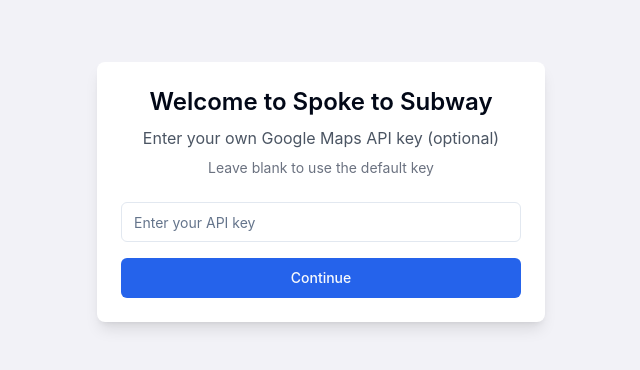
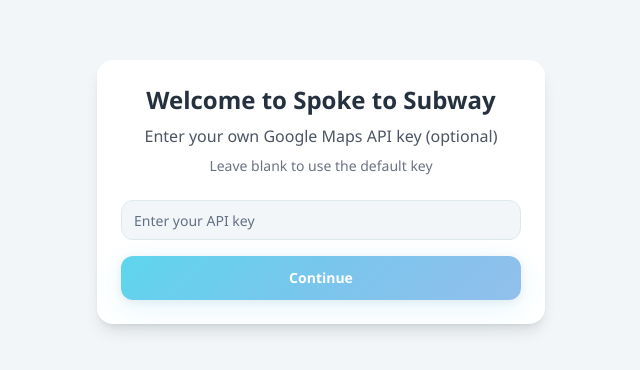
Before and after one commit to walshkang/transit-spoke-navigator, a React (Vite) app: page / in a window 1280 px wide. Shown: the part 208-578 px from the top of the page, without its empty margins (319-959 px from the left). Built offline with nearby package versions, Linux system fonts and the light colour scheme; no server answers.

Commit message:
Revamp UI with Frutiger Aero

```diff
--- a/src/components/ui/button.tsx
+++ b/src/components/ui/button.tsx
@@ -5,25 +5,25 @@ import { cva, type VariantProps } from "class-variance-authority"
 import { cn } from "@/lib/utils"
 
 const buttonVariants = cva(
-  "inline-flex items-center justify-center gap-2 whitespace-nowrap rounded-md text-sm font-medium ring-offset-background transition-colors focus-visible:outline-none focus-visible:ring-2 focus-visible:ring-ring focus-visible:ring-offset-2 disabled:pointer-events-none disabled:opacity-50 [&_svg]:pointer-events-none [&_svg]:size-4 [&_svg]:shrink-0",
+  "inline-flex items-center justify-center gap-2 whitespace-nowrap rounded-xl text-sm font-semibold transition-aero focus-visible:outline-none focus-visible:ring-2 focus-visible:ring-ring focus-visible:ring-offset-2 disabled:pointer-events-none disabled:opacity-50 [&_svg]:pointer-events-none [&_svg]:size-4 [&_svg]:shrink-0",
   {
     variants: {
       variant: {
-        default: "bg-primary text-primary-foreground hover:bg-primary/90",
+        default: "bg-gradient-aero text-primary-foreground shadow-aero hover:shadow-glow",
         destructive:
-          "bg-destructive text-destructive-foreground hover:bg-destructive/90",
+          "bg-destructive text-destructive-foreground hover:bg-destructive/90 shadow-aero",
         outline:
-          "border border-input bg-background hover:bg-accent hover:text-accent-foreground",
+          "border-2 border-primary/20 bg-background/50 backdrop-blur-sm hover:bg-primary/10 hover:border-primary/40",
         secondary:
-          "bg-secondary text-secondary-foreground hover:bg-secondary/80",
-        ghost: "hover:bg-accent hover:text-accent-foreground",
+          "bg-secondary text-secondary-foreground hover:bg-secondary/80 shadow-aero",
+        ghost: "hover:bg-accent/10 hover:text-accent-foreground",
         link: "text-primary underline-offset-4 hover:underline",
       },
       size: {
-        default: "h-10 px-4 py-2",
-        sm: "h-9 rounded-md px-3",
-        lg: "h-11 rounded-md px-8",
-        icon: "h-10 w-10",
+        default: "h-11 px-6 py-2",
+        sm: "h-9 rounded-lg px-4",
+        lg: "h-12 rounded-xl px-8",
+        icon: "h-11 w-11",
       },
     },
     defaultVariants: {
--- a/src/index.css
+++ b/src/index.css
@@ -4,48 +4,93 @@
 
 @layer base {
   :root {
-    --background: 0 0% 100%;
-    --foreground: 222.2 84% 4.9%;
+    /* Frutiger Aero Color System - Bright, Glossy, Aqua-inspired */
+    --background: 200 30% 96%;
+    --foreground: 215 25% 20%;
+
+    /* Cards with glass morphism */
     --card: 0 0% 100%;
-    --card-foreground: 222.2 84% 4.9%;
-    --popover: 0 0% 100%;
-    --popover-foreground: 222.2 84% 4.9%;
-    --primary: 221.2 83.2% 53.3%;
-    --primary-foreground: 210 40% 98%;
-    --secondary: 210 40% 96.1%;
-    --secondary-foreground: 222.2 47.4% 11.2%;
-    --muted: 210 40% 96.1%;
-    --muted-foreground: 215.4 16.3% 46.9%;
-    --accent: 210 40% 96.1%;
-    --accent-foreground: 222.2 47.4% 11.2%;
-    --destructive: 0 84.2% 60.2%;
-    --destructive-foreground: 210 40% 98%;
-    --border: 214.3 31.8% 91.4%;
-    --input: 214.3 31.8% 91.4%;
-    --ring: 221.2 83.2% 53.3%;
-    --radius: 0.5rem;
+    --card-foreground: 215 25% 20%;
+
+    /* Popover with transparency */
+    --popover: 200 30% 98%;
+    --popover-foreground: 215 25% 20%;
+
+    /* Primary - Vibrant Aqua Blue */
+    --primary: 195 85% 55%;
+    --primary-foreground: 0 0% 100%;
+    --primary-glow: 195 85% 70%;
+
+    /* Secondary - Soft Sky Blue */
+    --secondary: 200 60% 92%;
+    --secondary-foreground: 215 25% 25%;
+
+    /* Muted - Light Aqua Tint */
+    --muted: 190 40% 94%;
+    --muted-foreground: 215 15% 45%;
+
+    /* Accent - Bright Cyan */
+    --accent: 185 75% 60%;
+    --accent-foreground: 0 0% 100%;
+
+    /* Destructive */
+    --destructive: 0 75% 60%;
+    --destructive-foreground: 0 0% 100%;
+
+    /* Borders - Subtle with transparency */
+    --border: 200 30% 88%;
+    --input: 200 30% 90%;
+    --ring: 195 85% 55%;
+
+    /* Glass effect colors */
+    --glass-bg: 200 30% 98%;
+    --glass-border: 200 40% 85%;
+
+    /* Gradient stops */
+    --gradient-start: 190 80% 65%;
+    --gradient-middle: 200 75% 70%;
+    --gradient-end: 210 70% 75%;
+
+    --radius: 1rem;
   }
 
   .dark {
-    --background: 222.2 84% 4.9%;
-    --foreground: 210 40% 98%;
-    --card: 222.2 84% 4.9%;
-    --card-foreground: 210 40% 98%;
-    --popover: 222.2 84% 4.9%;
-    --popover-foreground: 210 40% 98%;
-    --primary: 217.2 91.2% 59.8%;
-    --primary-foreground: 222.2 47.4% 11.2%;
-    --secondary: 217.2 32.6% 17.5%;
-    --secondary-foreground: 210 40% 98%;
-    --muted: 217.2 32.6% 17.5%;
-    --muted-foreground: 215 20.2% 65.1%;
-    --accent: 217.2 32.6% 17.5%;
-    --accent-foreground: 210 40% 98%;
-    --destructive: 0 62.8% 30.6%;
-    --destructive-foreground: 210 40% 98%;
-    --border: 217.2 32.6% 17.5%;
-    --input: 217.2 32.6% 17.5%;
-    --ring: 224.3 76.3% 48%;
+    /* Dark mode with deep blues and subtle glows */
+    --background: 215 30% 12%;
+    --foreground: 200 20% 95%;
+
+    --card: 215 28% 16%;
+    --card-foreground: 200 20% 95%;
+
+    --popover: 215 28% 14%;
+    --popover-foreground: 200 20% 95%;
+
+    --primary: 195 85% 60%;
+    --primary-foreground: 0 0% 100%;
+    --primary-glow: 195 85% 70%;
+
+    --secondary: 215 25% 22%;
+    --secondary-foreground: 200 20% 92%;
+
+    --muted: 215 25% 20%;
+    --muted-foreground: 200 15% 60%;
+
+    --accent: 185 75% 55%;
+    --accent-foreground: 0 0% 100%;
+
+    --destructive: 0 70% 55%;
+    --destructive-foreground: 0 0% 100%;
+
+    --border: 215 25% 24%;
+    --input: 215 25% 22%;
+    --ring: 195 85% 60%;
+
+    --glass-bg: 215 28% 16%;
+    --glass-border: 215 30% 28%;
+
+    --gradient-start: 190 70% 45%;
+    --gradient-middle: 200 65% 50%;
+    --gradient-end: 210 60% 55%;
   }
 }
 
@@ -56,5 +101,92 @@
   body {
     @apply bg-background text-foreground;
     font-feature-settings: "rlig" 1, "calt" 1;
+    font-family: 'Segoe UI', 'San Francisco', 'Helvetica Neue', sans-serif;
   }
 }
+
+@layer utilities {
+  /* Glass morphism effects */
+  .glass {
+    background: hsl(var(--glass-bg) / 0.7);
+    backdrop-filter: blur(12px);
+    border: 1px solid hsl(var(--glass-border) / 0.3);
+  }
+
+  .glass-strong {
+    background: hsl(var(--glass-bg) / 0.85);
+    backdrop-filter: blur(20px);
+    border: 1px solid hsl(var(--glass-border) / 0.4);
+  }
+
+  /* Gradient backgrounds */
+  .gradient-aero {
+    background: linear-gradient(
+      135deg,
+      hsl(var(--gradient-start)),
+      hsl(var(--gradient-middle)),
+      hsl(var(--gradient-end))
+    );
+  }
+
+  .gradient-aero-subtle {
+    background: linear-gradient(
+      180deg,
+      hsl(var(--background)),
+      hsl(var(--muted))
+    );
+  }
+
+  /* Glow effects */
+  .glow-primary {
+    box-shadow: 0 0 20px hsl(var(--primary) / 0.3),
+                0 0 40px hsl(var(--primary) / 0.1);
+  }
+
+  .glow-accent {
+    box-shadow: 0 0 20px hsl(var(--accent) / 0.3),
+                0 0 40px hsl(var(--accent) / 0.1);
+  }
+
+  /* Smooth shadows */
+  .shadow-aero {
+    box-shadow: 0 8px 32px hsl(var(--primary) / 0.12),
+                0 2px 8px hsl(var(--foreground) / 0.08);
+  }
+
+  .shadow-aero-lg {
+    box-shadow: 0 16px 48px hsl(var(--primary) / 0.18),
+                0 4px 12px hsl(var(--foreground) / 0.12);
+  }
+
+  /* Smooth transitions */
+  .transition-aero {
+    transition: all 0.4s cubic-bezier(0.4, 0, 0.2, 1);
+  }
+
+  /* Glossy button effect */
+  .glossy {
+    position: relative;
+    overflow: hidden;
+  }
+
+  .glossy::before {
+    content: '';
+    position: absolute;
+    top: 0;
+    left: -100%;
+    width: 100%;
+    height: 100%;
+    background: linear-gradient(
+      90deg,
+      transparent,
+      hsl(0 0% 100% / 0.3),
+      transparent
+    );
+    transition: left 0.5s;
+  }
+
+  .glossy:hover::before {
+    left: 100%;
+  }
+}
--- a/tailwind.config.ts
+++ b/tailwind.config.ts
@@ -19,13 +19,6 @@ export default {
     },
     extend: {
       colors: {
-        ios: {
-          blue: "#007AFF",
-          gray: "#8E8E93",
-          background: "#F2F2F7",
-          card: "#FFFFFF",
-          border: "#C5C5C7",
-        },
         border: 'hsl(var(--border))',
         input: 'hsl(var(--input))',
         ring: 'hsl(var(--ring))',
@@ -33,7 +26,8 @@ export default {
         foreground: 'hsl(var(--foreground))',
         primary: {
           DEFAULT: 'hsl(var(--primary))',
-          foreground: 'hsl(var(--primary-foreground))'
+          foreground: 'hsl(var(--primary-foreground))',
+          glow: 'hsl(var(--primary-glow))'
         },
         secondary: {
           DEFAULT: 'hsl(var(--secondary))',
@@ -59,37 +53,59 @@ export default {
           DEFAULT: 'hsl(var(--card))',
           foreground: 'hsl(var(--card-foreground))'
         },
-        sidebar: {
-          DEFAULT: 'hsl(var(--sidebar-background))',
-          foreground: 'hsl(var(--sidebar-foreground))',
-          primary: 'hsl(var(--sidebar-primary))',
-          'primary-foreground': 'hsl(var(--sidebar-primary-foreground))',
-          accent: 'hsl(var(--sidebar-accent))',
-          'accent-foreground': 'hsl(var(--sidebar-accent-foreground))',
-          border: 'hsl(var(--sidebar-border))',
-          ring: 'hsl(var(--sidebar-ring))'
+        glass: {
+          bg: 'hsl(var(--glass-bg))',
+          border: 'hsl(var(--glass-border))'
         }
       },
       fontFamily: {
         sans: [
+          "Segoe UI",
+          "San Francisco",
           "-apple-system",
           "BlinkMacSystemFont",
-          "Segoe UI",
           "Roboto",
-          "Oxygen",
-          "Ubuntu",
-          "Cantarell",
-          "Fira Sans",
-          "Droid Sans",
           "Helvetica Neue",
           "sans-serif",
         ],
       },
       borderRadius: {
-        ios: "10px",
         lg: 'var(--radius)',
-        md: 'calc(var(--radius) - 2px)',
-        sm: 'calc(var(--radius) - 4px)'
+        md: 'calc(var(--radius) - 4px)',
+        sm: 'calc(var(--radius) - 8px)'
+      },
+      backgroundImage: {
+        'gradient-aero': 'linear-gradient(135deg, hsl(var(--gradient-start)), hsl(var(--gradient-middle)), hsl(var(--gradient-end)))',
+        'gradient-radial': 'radial-gradient(circle at center, hsl(var(--primary) / 0.1), transparent)',
+      },
+      boxShadow: {
+        'aero': '0 8px 32px hsl(var(--primary) / 0.12), 0 2px 8px hsl(var(--foreground) / 0.08)',
+        'aero-lg': '0 16px 48px hsl(var(--primary) / 0.18), 0 4px 12px hsl(var(--foreground) / 0.12)',
+        'glow': '0 0 20px hsl(var(--primary) / 0.3), 0 0 40px hsl(var(--primary) / 0.1)',
+        'glow-accent': '0 0 20px hsl(var(--accent) / 0.3), 0 0 40px hsl(var(--accent) / 0.1)',
+      },
+      backdropBlur: {
+        'aero': '12px',
+        'aero-strong': '20px',
+      },
+      animation: {
+        'float': 'float 6s ease-in-out infinite',
+        'shimmer': 'shimmer 2s linear infinite',
+        'pulse-glow': 'pulse-glow 2s ease-in-out infinite',
+      },
+      keyframes: {
+        float: {
+          '0%, 100%': { transform: 'translateY(0px)' },
+          '50%': { transform: 'translateY(-10px)' },
+        },
+        shimmer: {
+          '0%': { backgroundPosition: '-200% 0' },
+          '100%': { backgroundPosition: '200% 0' },
+        },
+        'pulse-glow': {
+          '0%, 100%': { boxShadow: '0 0 20px hsl(var(--primary) / 0.3)' },
+          '50%': { boxShadow: '0 0 40px hsl(var(--primary) / 0.6)' },
+        },
       },
     },
   },
```
Also changed, not shown: src/components/RouteCard.tsx (+17 -15 lines), src/components/SearchBar.tsx (+6 -6 lines), src/components/SearchResults.tsx (+13 -10 lines), src/pages/Index.tsx (+20 -11 lines).
